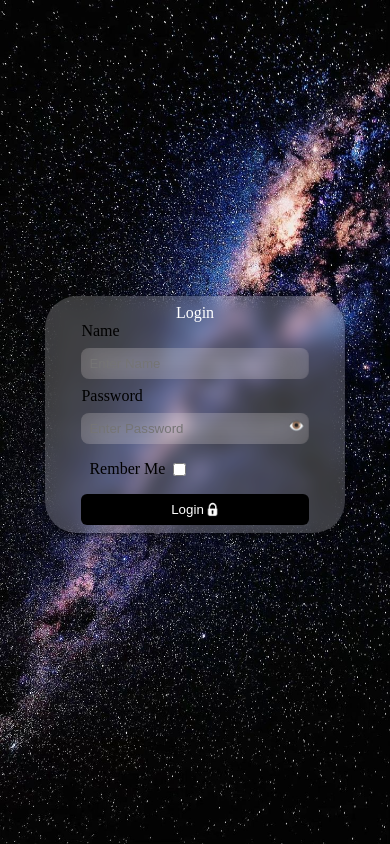
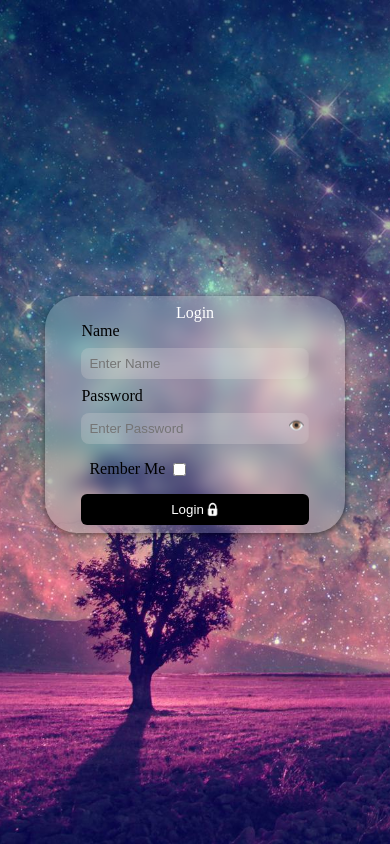
Before and after one commit to arashjf/master-login, a plain HTML site: page index.html in a window 390 px wide. Drawn offline with Linux system fonts and the light colour scheme.

Commit message:
chang backgrand

```diff
--- a/script.js
+++ b/script.js
@@ -12,7 +12,6 @@ form.addEventListener("submit", function (e) {
   } else {
     showtoast("❌ نام کاربری یا رمز اشتباه است", "error");
   }
-
 });
 
 function showtoast(message, type = "succes") {
--- a/styale.css
+++ b/styale.css
@@ -12,7 +12,7 @@ a {
 body {
   width: 100%;
   height: 100vh;
-  background-image: url(marvin-zettl-reoc0yCf67c-unsplash.jpg);
+  background-image: url(/marvin-zettl-reoc0yCf67c-unsplash.jpg);
   background-repeat: no-repeat;
   background-size: cover;
   background-position: center;
@@ -55,7 +55,7 @@ main {
 
 @media screen and (max-width: 600px) {
   body {
-    background-image: url(/Iphone\ Wallpaper\ Space\ Aesthetic.jfif);
+    background-image: url(/Download\ From\ CBEditz.com\ -\ 630x1280.jpg);
   }
 }
 
```
Also changed, not shown: Download From CBEditz.com - 630x1280.jpg (added), Iphone Wallpaper Space Aesthetic.jfif (deleted).
